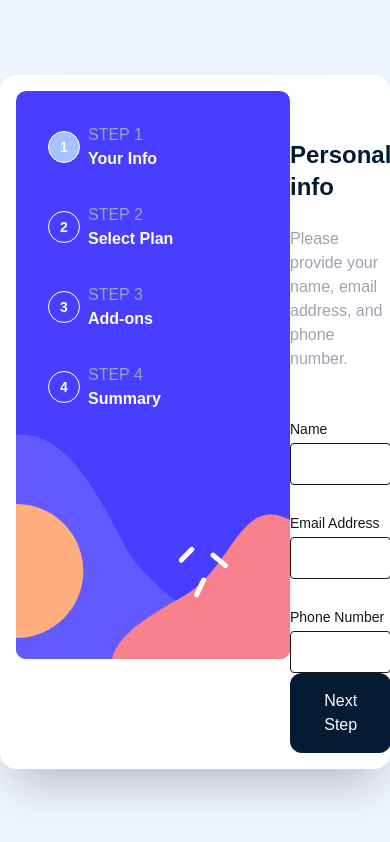
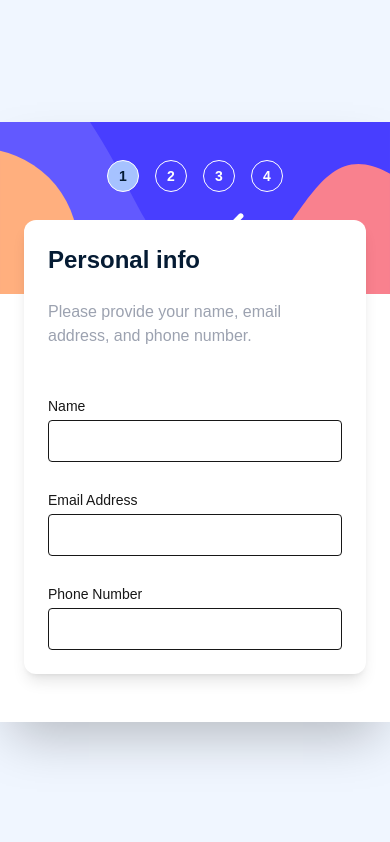
Before and after one commit to SheldonFam/FEM-Multi-Step-Form, a Next.js app in the folder multi-step-from/: page / in a window 390 px wide. Built offline with nearby package versions, Linux system fonts and the light colour scheme.

Commit message:
fix: tweak mobile screen layout

```diff
--- a/multi-step-from/src/app/component/MultiStepForm.tsx
+++ b/multi-step-from/src/app/component/MultiStepForm.tsx
@@ -73,22 +73,37 @@ export default function MultiStepForm() {
 
   return (
     <div className="min-h-screen flex items-center justify-center bg-[#f0f6ff]">
-      <div className="flex bg-white rounded-2xl shadow-2xl overflow-hidden w-full max-w-[942px] p-4 min-h-[600px]">
-        <div className="relative bg-transparent min-w-[274px] flex flex-col justify-between">
+      <div className="flex bg-white md:rounded-2xl shadow-2xl overflow-hidden w-full max-w-[942px] md:p-4 min-h-[600px] flex-col md:flex-row">
+        {/* Mobile top banner */}
+        <div className="block md:hidden w-full relative">
+          <Image
+            src="/images/bg-sidebar-mobile.svg"
+            alt="sidebar background"
+            width={500}
+            height={172}
+            className="w-full h-[172px] object-cover"
+          />
+          <div className="absolute top-[-32px] left-0 w-full h-full flex items-center justify-center md:pt-6">
+            <Stepper currentStep={step} />
+          </div>
+        </div>
+        {/* Desktop sidebar */}
+        <div className="hidden md:relative md:bg-transparent md:min-w-[274px] md:flex md:flex-col md:justify-between">
           <div className="absolute">
             <Image
               src="/images/bg-sidebar-desktop.svg"
               alt="sidebar background"
               width={100}
               height={100}
-              className="h-full w-full object-cover"
+              className="hidden md:block h-full w-full object-cover"
             />
           </div>
           <div className="relative p-8 ">
             <Stepper currentStep={step} />
           </div>
         </div>
-        <div className="flex w-full justify-center">
+        {/* Form container */}
+        <div className="flex w-full justify-center -mt-16 md:mt-0 z-10">
           {!submitted && step === 1 && (
             <StepOne next={next} formData={formData} updateForm={updateForm} />
           )}
--- a/multi-step-from/src/app/component/StepFour.tsx
+++ b/multi-step-from/src/app/component/StepFour.tsx
@@ -66,9 +66,11 @@ export default function Step4({ back, formData, confirm }: Props) {
         )}
       </div>
 
-      <div className="flex flex-row justify-between text-sm text-gray-600">
-        <p>Total (per {formData.billing === "yearly" ? "year" : "month"})</p>
-        <p className="text-black font-bold">
+      <div className="flex flex-row justify-between text-sm px-4">
+        <p className="text-[#9CA2B0]">
+          Total (per {formData.billing === "yearly" ? "year" : "month"})
+        </p>
+        <p className="text-[#5C3DFF] font-bold">
           ${total}/{formData.billing === "yearly" ? "yr" : "mo"}
         </p>
       </div>
--- a/multi-step-from/src/app/component/StepOne.tsx
+++ b/multi-step-from/src/app/component/StepOne.tsx
@@ -11,10 +11,12 @@ interface Props {
 
 export default function StepOne({ next, formData, updateForm }: Props) {
   return (
-    <div className="w-full flex flex-col gap-12 mt-12 max-w-[449px]">
+    <div className="w-full flex flex-col gap-12 mt-[-10px] md:mt-12 md:max-w-[449px] max-w-[342px] bg-white rounded-xl shadow-lg p-6 md:bg-transparent md:rounded-none md:shadow-none md:p-0">
       <div className="flex flex-col gap-6">
-        <h2 className="text-2xl font-bold text-[#051B33]">Personal info</h2>
-        <p className="text-base text-[#9CA2B0]">
+        <h2 className="text-2xl font-bold text-[#051B33] form-title">
+          Personal info
+        </h2>
+        <p className="text-base text-[#9CA2B0] form-desc">
           Please provide your name, email address, and phone number.
         </p>
       </div>
@@ -54,7 +56,7 @@ export default function StepOne({ next, formData, updateForm }: Props) {
               <Field
                 name="name"
                 type="text"
-                className="w-full border px-3 py-2 rounded"
+                className="w-full border px-3 py-2 rounded form-input"
               />
             </div>
             <div>
@@ -69,7 +71,7 @@ export default function StepOne({ next, formData, updateForm }: Props) {
               <Field
                 name="email"
                 type="email"
-                className="w-full border px-3 py-2 rounded"
+                className="w-full border px-3 py-2 rounded form-input"
               />
             </div>
             <div>
@@ -86,12 +88,12 @@ export default function StepOne({ next, formData, updateForm }: Props) {
               <Field
                 name="phone"
                 type="text"
-                className="w-full border px-3 py-2 rounded"
+                className="w-full border px-3 py-2 rounded form-input"
               />
             </div>
           </div>
 
-          <div className="flex justify-end mt-auto">
+          <div className="hidden md:flex justify-end mt-auto">
             <button
               type="submit"
               className="bg-[#051B33] text-white p-4 rounded-xl max-w-[122px] w-full cursor-pointer hover:bg-[#0A2A4D] transition duration-300"
--- a/multi-step-from/src/app/component/StepTwo.tsx
+++ b/multi-step-from/src/app/component/StepTwo.tsx
@@ -37,7 +37,7 @@ export default function StepTwo({ next, back, formData, updateForm }: Props) {
     <div className="w-full flex flex-col gap-12 mt-12 max-w-[449px]">
       <div className="flex flex-col gap-4">
         <h2 className="text-2xl font-bold text-[#051B33]">Select your plan</h2>
-        <p className="text-based text-gray-500">
+        <p className="text-base text-gray-500">
           You have the option of monthly or yearly billing.
         </p>
       </div>
--- a/multi-step-from/src/app/component/Stepper.tsx
+++ b/multi-step-from/src/app/component/Stepper.tsx
@@ -1,20 +1,29 @@
 export default function Stepper({ currentStep }: { currentStep: number }) {
   const steps = ["Your Info", "Select Plan", "Add-ons", "Summary"];
+
   return (
-    <div className="flex flex-col gap-8">
+    <div className="flex md:flex-col flex-row md:gap-8 gap-4 justify-center items-center md:items-start">
       {steps.map((label, i) => (
-        <div key={i} className="flex flex-row items-center gap-2">
+        <div
+          key={i}
+          className="flex md:flex-row flex-col items-center gap-1 md:gap-2"
+        >
           <div
-            className={`w-8 h-8 rounded-full flex items-center justify-center text-white text-sm font-bold border-white border-1 ${
-              currentStep === i + 1 ? "bg-[#A6C2FF]" : "transparent"
-            }
+            className={`w-8 h-8 rounded-full flex items-center justify-center text-sm font-bold border border-white ${
+              currentStep === i + 1
+                ? "bg-[#A6C2FF] text-[#051B33]"
+                : "bg-transparent text-white"
             }`}
           >
             {i + 1}
           </div>
-          <div className="flex flex-col">
-            <span className="text-base text-[#9CA2B0]">STEP {i + 1}</span>
-            <span className="font-bold text-white">{label}</span>
+          <div className="hidden md:flex flex-col md:items-start items-center text-center md:text-left">
+            <span className="text-xs md:text-base text-[#9CA2B0]">
+              STEP {i + 1}
+            </span>
+            <span className="font-bold text-white text-sm md:text-base">
+              {label}
+            </span>
           </div>
         </div>
       ))}
```
